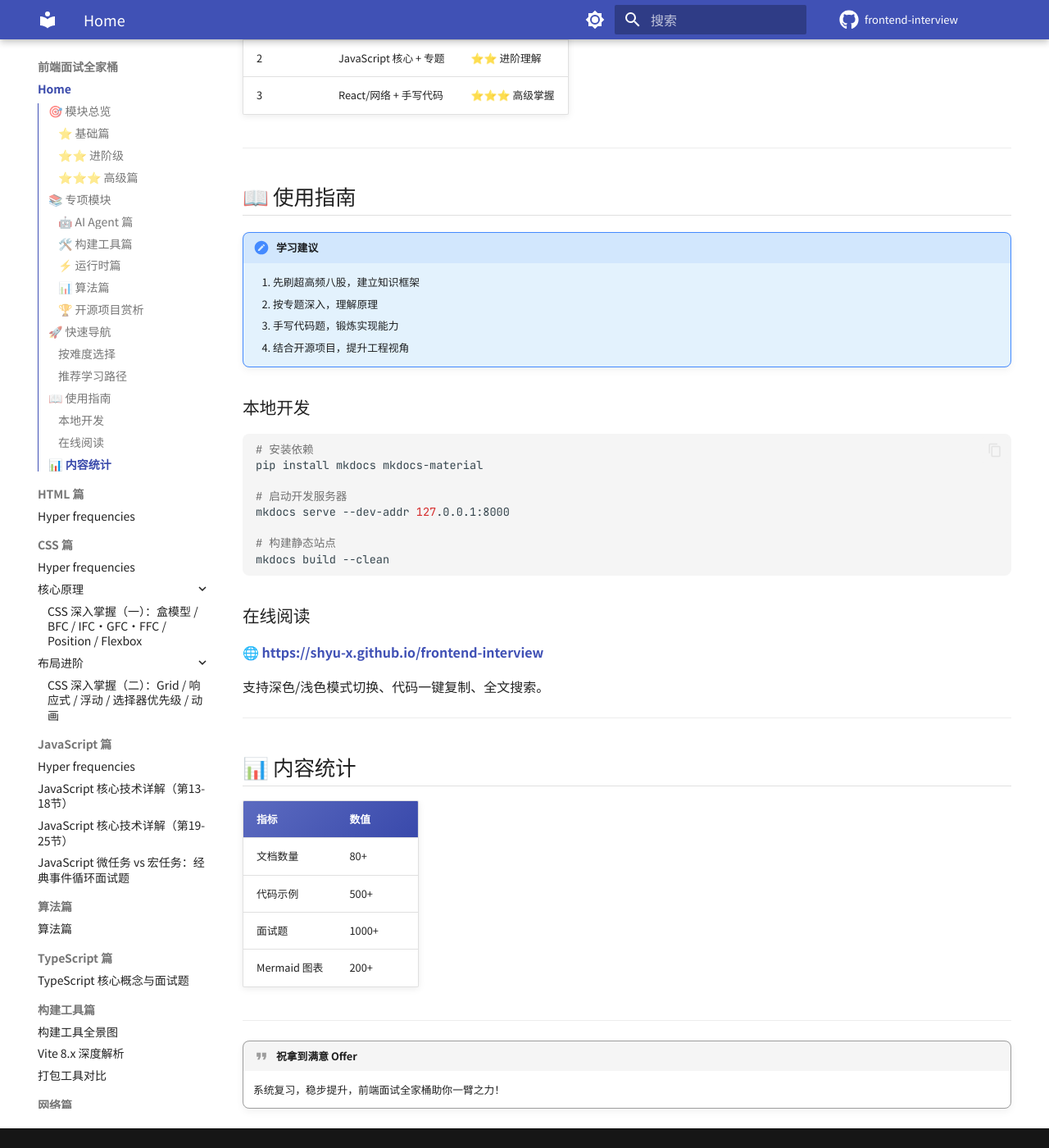
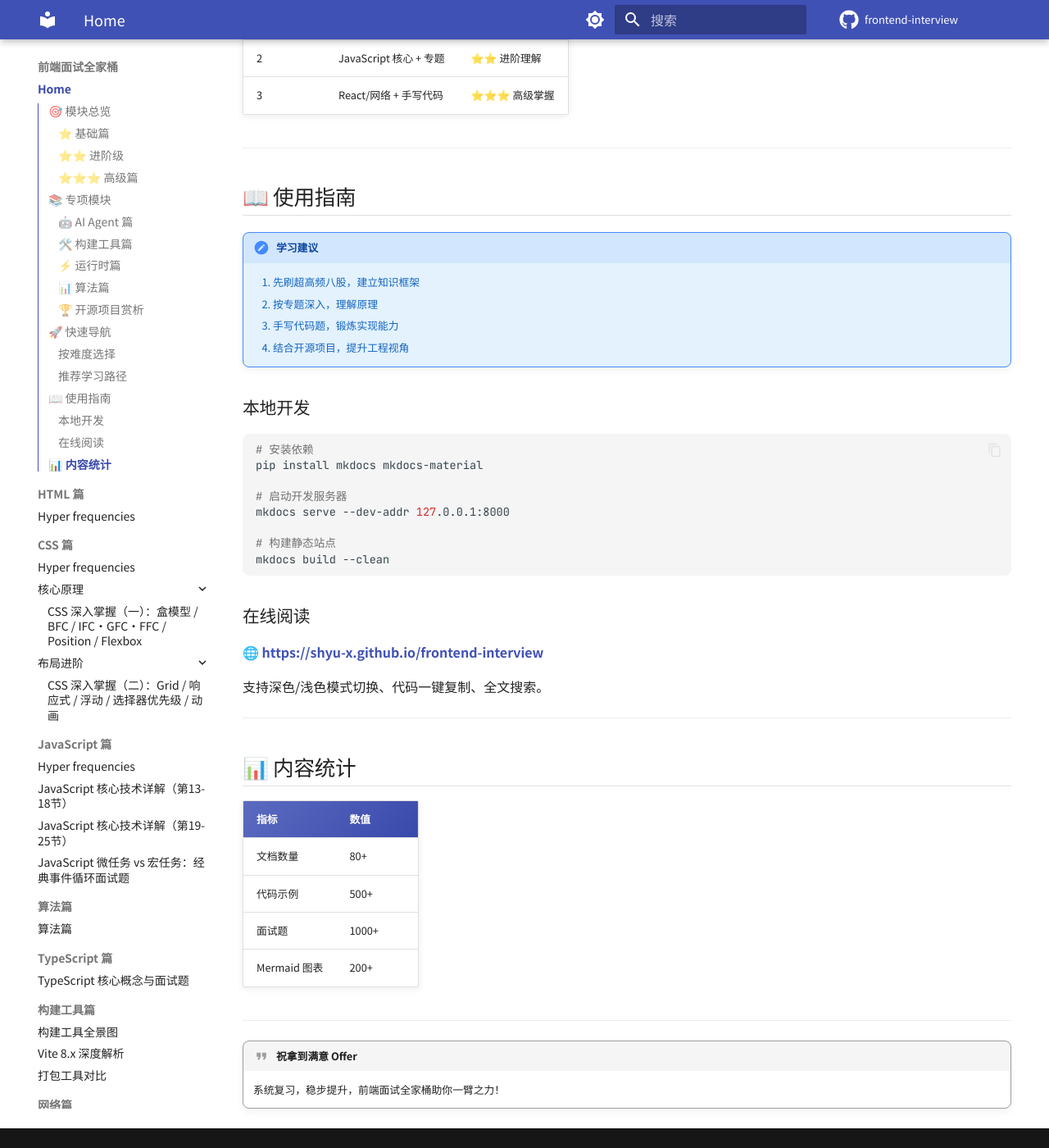
Before and after one commit to Shyu-x/frontend-interview, an MkDocs documentation site: the page built from docs/index.md, in a window 1280 px wide and 1400 px high, scrolled down 4103 px. Shown: the whole window at 82% size. Built offline with MkDocs 1.6.1 and Material for MkDocs 9.7.7, drawn with Linux system fonts in a browser that asks for light colours; comment, search, counter and statistics services are not loaded.

Commit message:
fix: 增强 note admonition 文字可读性
- 修复学习建议文字颜色太淡问题
- 设置深蓝色系 (#0d47a1, #1565c0) 提高对比度
- 增强 ol/li/strong 样式可读性

```diff
--- a/docs/stylesheets/extra.css
+++ b/docs/stylesheets/extra.css
@@ -77,6 +77,27 @@
 .md-typeset .note {
   background-color: #e3f2fd;
   border-left-color: #1976d2;
+}
+
+/* 增强 note 样式可读性 */
+.md-typeset .note p {
+  color: #0d47a1;
+}
+
+.md-typeset .note p:first-child {
+  font-weight: 600;
+}
+
+.md-typeset .note ol {
+  color: #1565c0;
+}
+
+.md-typeset .note ol li {
+  color: #1565c0;
+}
+
+.md-typeset .note strong {
+  color: #0d47a1;
 }
 
 .md-typeset .tip {
```
